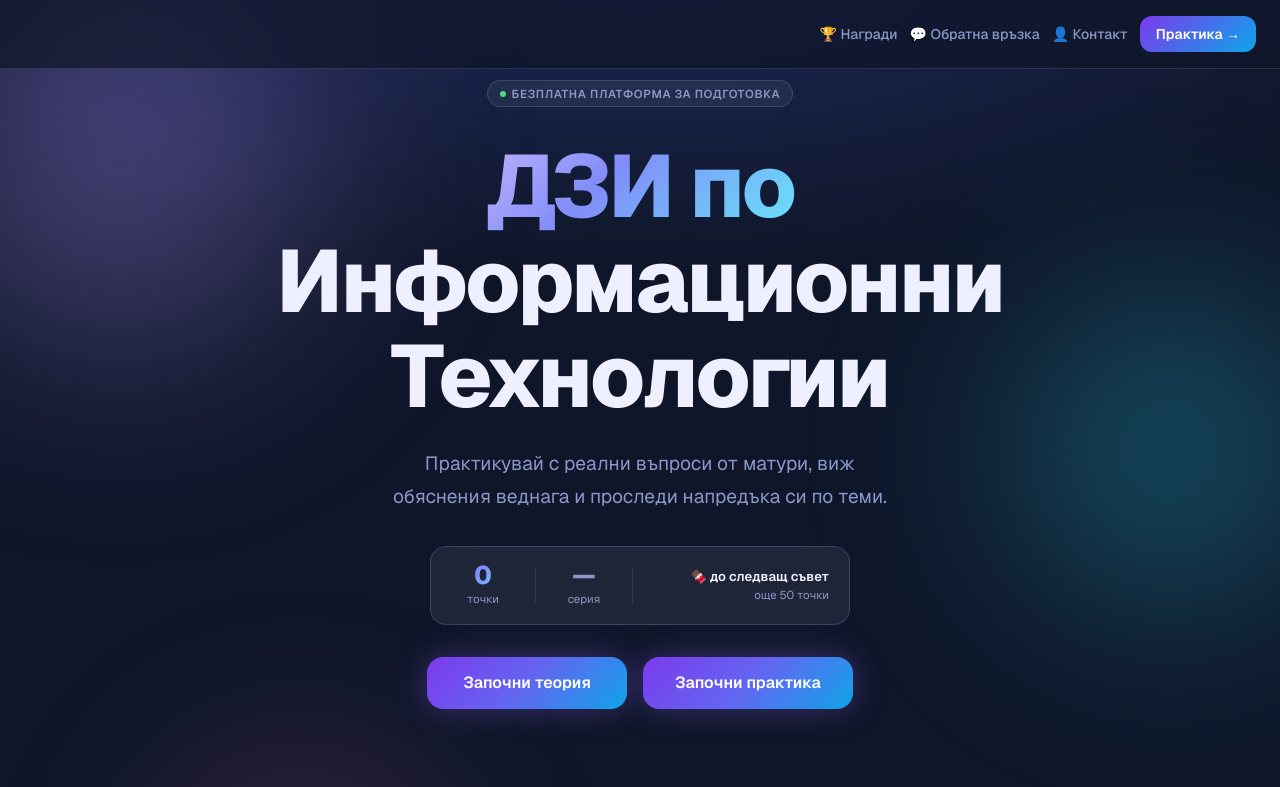
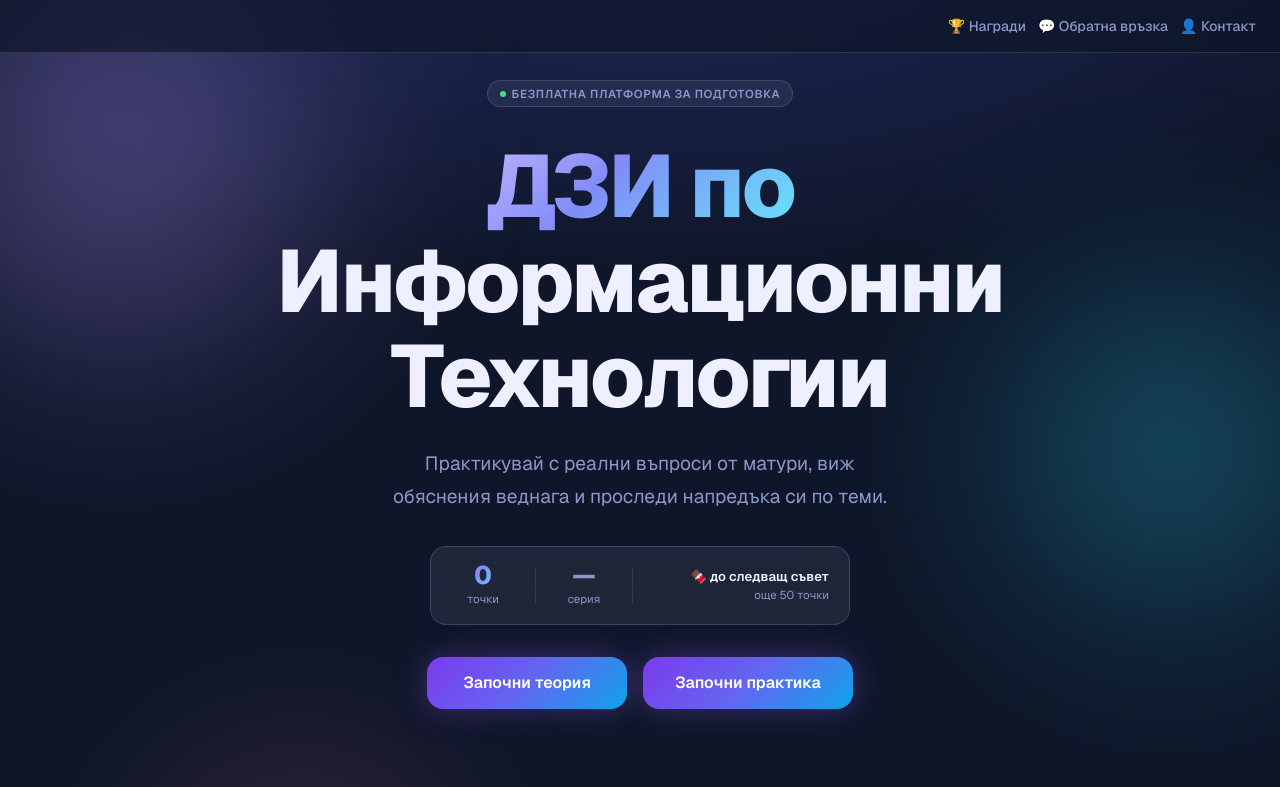
Before and after one commit to Debatedd/dzi-it, a Next.js app in the folder app/: page / in a window 1280 px wide. Shown: the top 787 px of the page. Built offline with nearby package versions, Linux system fonts and the light colour scheme.

Commit message:
remove nav practice button

```diff
--- a/app/app/page.tsx
+++ b/app/app/page.tsx
@@ -42,13 +42,6 @@ export default function HomePage() {
         </Link>
         <Link href="/contact" className="text-sm font-medium" style={{ color: "var(--muted)", textDecoration: "none" }}>
           👤 Контакт
-        </Link>
-        <Link
-          href="/practice"
-          className="text-sm font-semibold px-4 py-2 rounded-xl text-white"
-          style={{ background: "var(--hero-gradient)", textDecoration: "none" }}
-        >
-          Практика →
         </Link>
       </nav>
 
```
